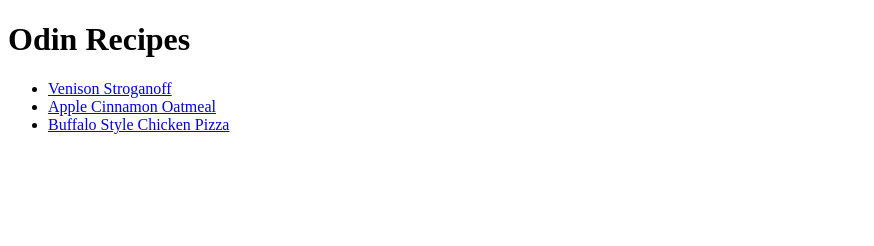
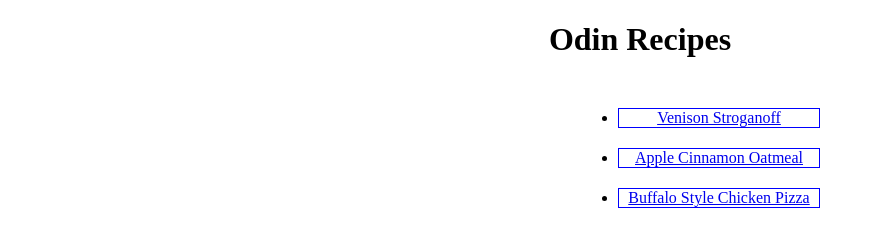
Before and after one commit to VincentG-BM/odin-recipes, a plain HTML site: page index.html in a window 1280 px wide. Shown: the whole page, without its empty margins (0-874 px from the left). Drawn offline with Linux system fonts and the light colour scheme.

Commit message:
Created CSS file and added basic styling

```diff
--- a/index.html
+++ b/index.html
@@ -3,11 +3,12 @@
     <head>
         <meta charset="UTF-8">
         <title>Odin Recipes</title>
+        <link rel="stylesheet" href="styles.css">
     </head>
 
     <body>
         <h1>Odin Recipes</h1>
-        <ul>
+        <ul class="recipes">
             <li><a href="recipes/venison_stroganoff.html" target="_blank">Venison Stroganoff</a></li>
             <li><a href="recipes/apple_cinnamon_oatmeal.html" target="_blank">Apple Cinnamon Oatmeal</a></li>
             <li><a href="recipes/buffalo_chicken_pizza.html" target="_blank">Buffalo Style Chicken Pizza</a></li>
--- /dev/null
+++ b/styles.css
@@ -0,0 +1,20 @@
+* {
+    text-align: center;
+}
+
+h1 {
+    text-align: center;
+}
+
+
+li {
+    border: 1px solid blue;
+    width: 200px;
+    text-align: center;
+    margin: 20px;
+}
+
+.recipes {
+    margin-left: 550px;
+    margin-top: 50px;
+}
```
